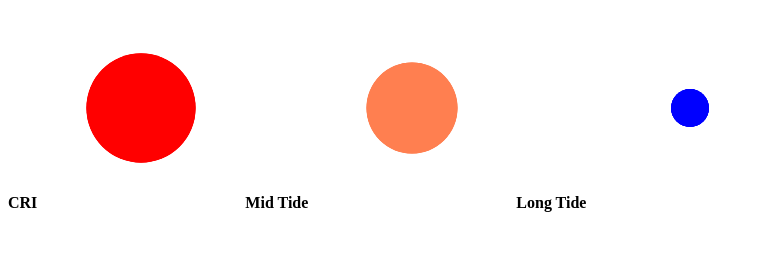
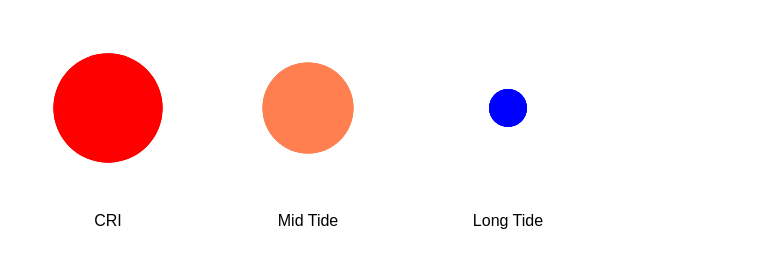
Before and after one commit to theapi/craniosacral, a plain HTML site: page web/index.html in a window 1280 px wide. Shown: the whole page, without its empty margins (0-764 px from the left). Drawn offline with Linux system fonts and the light colour scheme.

Commit message:
Styled labels

```diff
--- a/web/index.html
+++ b/web/index.html
@@ -7,7 +7,14 @@
 
 
     <style>
+.frequency {
+ float:left;
+}
 
+.name {
+text-align: center;
+font-family: sans-serif;
+}
   </style>
 
 <script>
@@ -177,16 +184,20 @@ function draw_longtide() {
   </head>
   <body onload="init()">
 
- <span><b>CRI</b>
+ <div class="frequency">
   <canvas id="cri" width='200px' height='200px'></canvas>
+    <div class="name">CRI</div>
+</div>
 
-</span>
+  <div class="frequency">
+  <canvas id="midtide" width='200px' height='200px'></canvas>
+    <div class="name">Mid Tide</div>
+</div>
 
-  <span><b>Mid Tide</b>
-  <canvas id="midtide" width='200px' height='200px'></canvas>
-</span>
-<span><b>Long Tide</b>
+<div class="frequency">
   <canvas id="longtide" width='200px' height='200px'></canvas>
-  </span>
+<div class="name">Long Tide</div>
+  </div>
+
   </body>
 </html>
```
